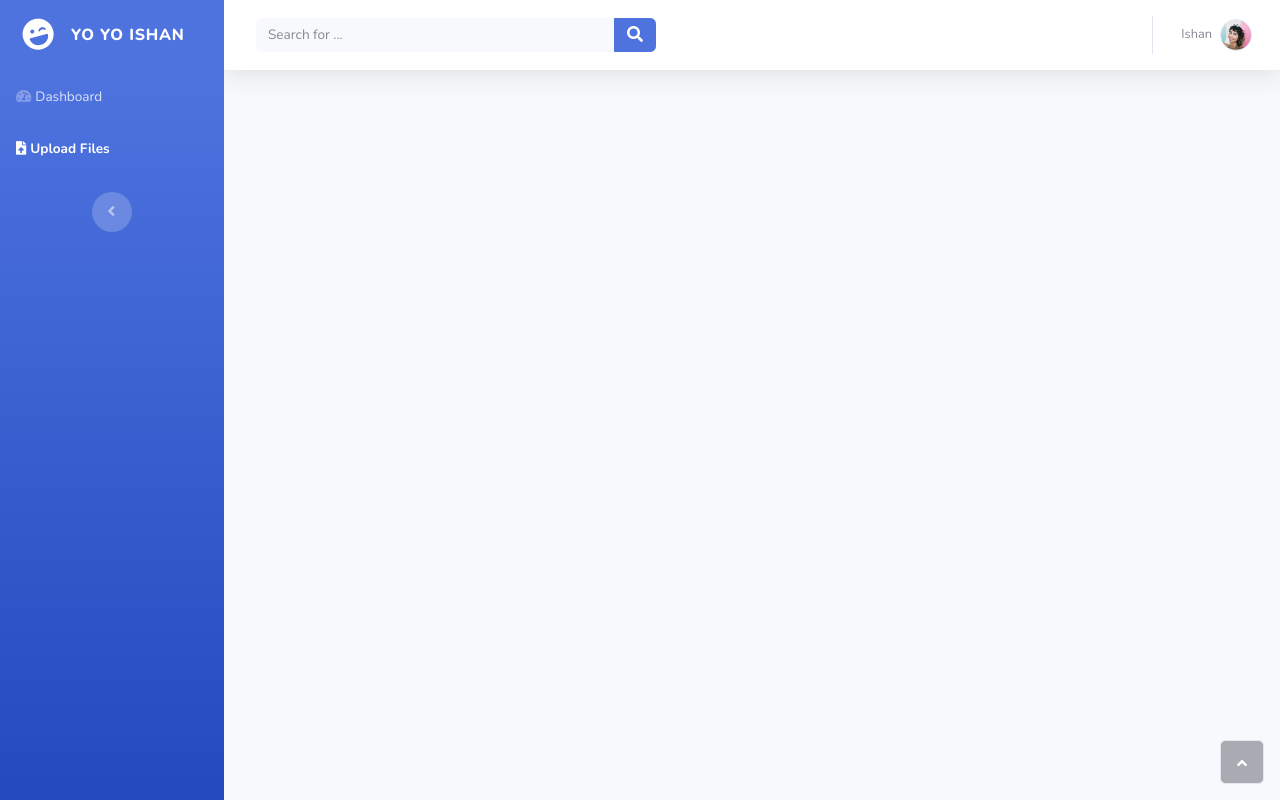
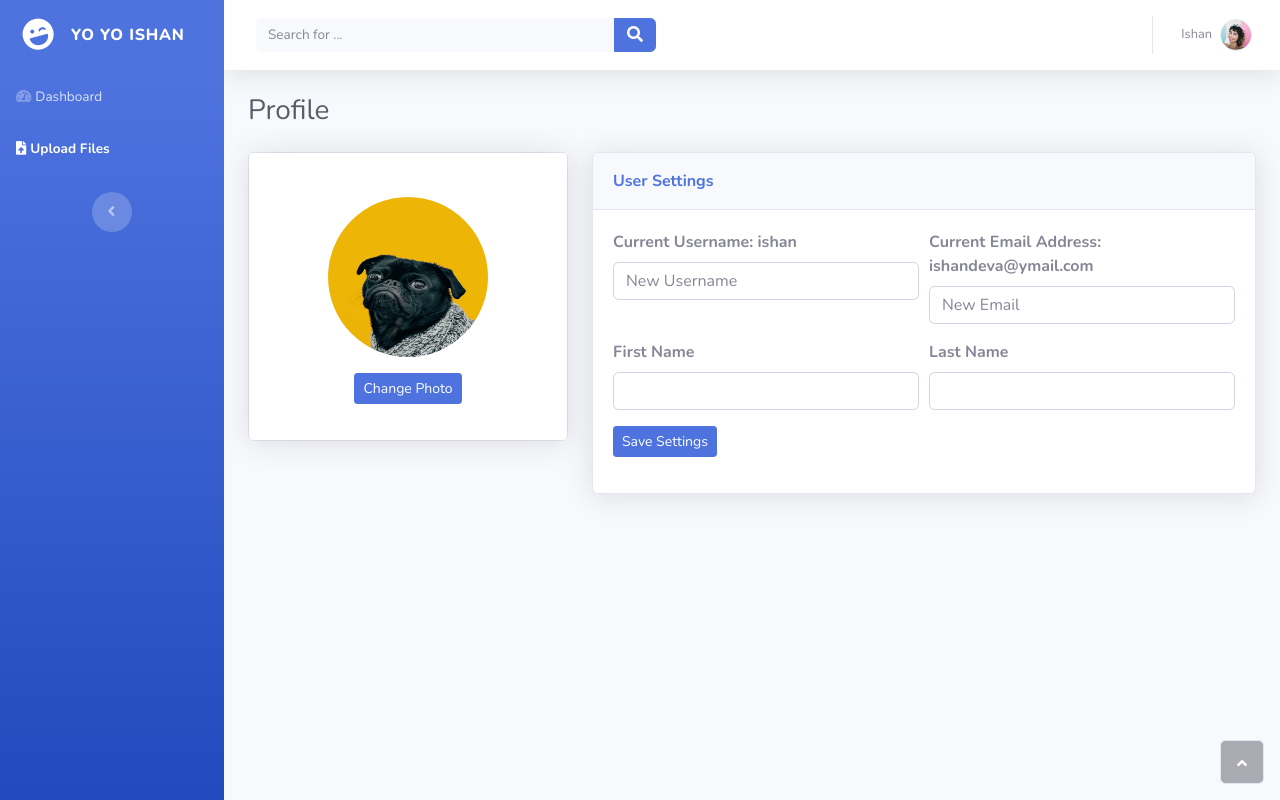
Before and after one commit to ishandeva/Forensics-Project, a Django app: page /profile/ in a window 1280 px wide. Run offline with Django 3.2, Linux system fonts and the light colour scheme; a user stored in the database is signed in; some libraries are stand-ins or nearby versions.

Commit message:
Updated profile page

```diff
--- a/users/templates/users/profile.html
+++ b/users/templates/users/profile.html
@@ -1 +1,56 @@
 {% extends "app/blank.html"%}
+
+{% block content %}
+<div class="container-fluid">
+                <h3 class="text-dark mb-4">Profile</h3>
+                <div class="row mb-3">
+                    <div class="col-lg-4">
+                        <div class="card mb-3">
+                            <div class="card-body text-center shadow"><img class="rounded-circle mb-3 mt-4" src="assets/img/dogs/image2.jpeg" width="160" height="160">
+                                <div class="mb-3"><button class="btn btn-primary btn-sm" type="button">Change Photo</button></div>
+                            </div>
+                        </div>
+
+                    </div>
+                    <div class="col-lg-8">
+
+
+
+                        <div class="row">
+                            <div class="col">
+                        <div class="card shadow mb-3">
+                            <div class="card-header py-3">
+                                <p class="text-primary m-0 font-weight-bold">User Settings</p>
+                            </div>
+                            <div class="card-body">
+                                <form>
+                                    <div class="form-row">
+                                        <div class="col">
+                                            <div class="form-group"><label for="username"><strong>Current Username: {{request.user.username}}</strong></label><input class="form-control" type="text" placeholder="New Username" name="username"></div>
+                                        </div>
+                                        <div class="col">
+                                            <div class="form-group"><label for="email"><strong>Current Email Address: {{request.user.email}}</strong></label><input class="form-control" type="email" placeholder="New Email" name="email"></div>
+                                        </div>
+                                    </div>
+                                    <div class="form-row">
+                                        <div class="col">
+                                            <div class="form-group"><label for="first_name"><strong>First Name</strong></label><input class="form-control" type="text" placeholder="" name="first_name"></div>
+                                        </div>
+                                        <div class="col">
+                                            <div class="form-group"><label for="last_name"><strong>Last Name</strong></label><input class="form-control" type="text" placeholder="" name="last_name"></div>
+                                        </div>
+                                    </div>
+                                    <div class="form-group"><button class="btn btn-primary btn-sm" type="submit">Save Settings</button></div>
+                                </form>
+                            </div>
+                        </div>
+
+
+                                                    </div>
+                                                </div>
+                </div>
+
+            </div>
+        </div>
+
+{% endblock %}
```
